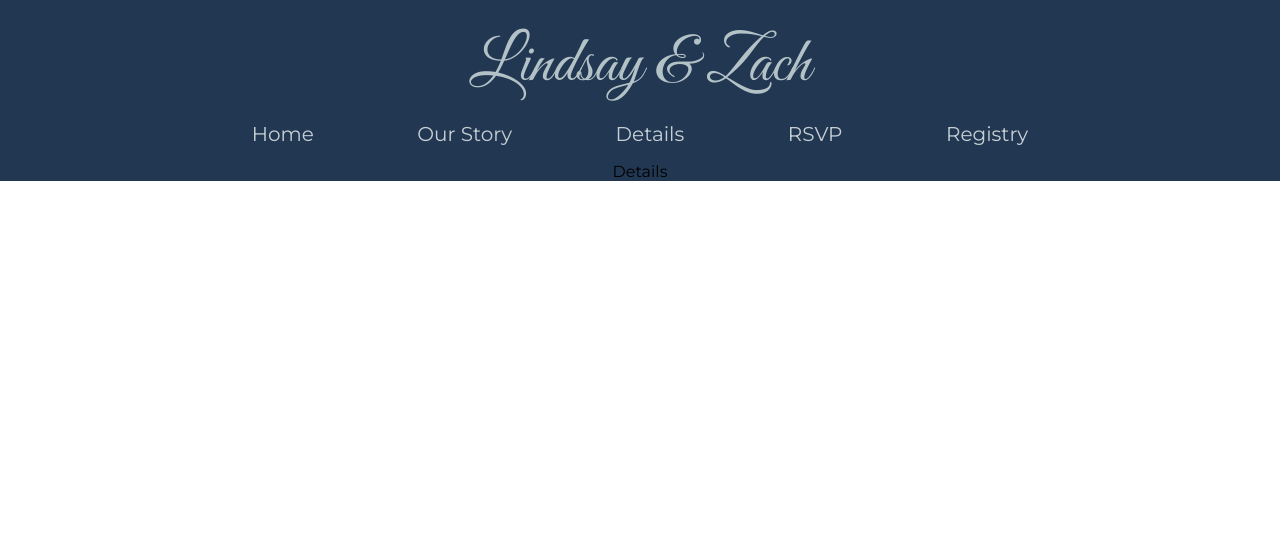
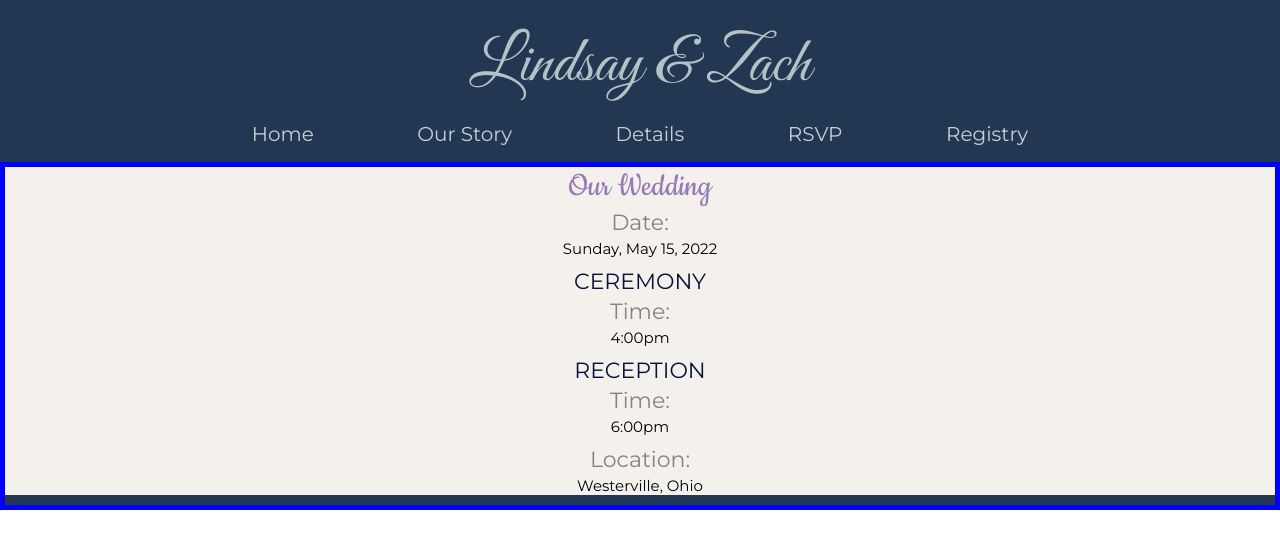
Before and after one commit to nlf4/wedding-site, a React (Create React App) app: page /details in a window 1280 px wide. Shown: the top 548 px of the page. Built offline with nearby package versions, Linux system fonts and the light colour scheme.

Commit message:
details page

```diff
--- a/src/App.css
+++ b/src/App.css
@@ -76,6 +76,12 @@ a.nav-link:hover {
     background-color: #F4F0EC;
 }
 
+
+
+.ceremony-details {
+  border: 5px solid blue;
+}
+
 .card-title {
     font-family: 'Cookie';
     font-size: 35px;
@@ -87,6 +93,13 @@ p#detail-label {
     font-size: 22px;
     color: #848482;
     margin-bottom: 0px;
+}
+
+p#detail-title {
+  font-size: 22px;
+  color: #08123b;
+  margin-bottom: 0px;
+  text-transform: uppercase;
 }
 
 p.card-text {
--- a/src/components/Details.js
+++ b/src/components/Details.js
@@ -1,8 +1,27 @@
 import React from 'react';
+import {Card, CardText, CardBody, CardTitle } from 'reactstrap';
 
 const Details = () => {
   return (
-    <p>Details</p>
+    <div className="details">
+        <Card className="ceremony-details">
+            <CardBody>
+                <div class="body-text">
+                <CardTitle>Our Wedding</CardTitle>
+                <CardText id="detail-label">Date:</CardText>
+                <CardText>Sunday, May 15, 2022</CardText>
+                <CardText id="detail-title">Ceremony</CardText>
+                <CardText id="detail-label">Time:</CardText>
+                <CardText>4:00pm</CardText>
+                <CardText id="detail-title">Reception</CardText>
+                <CardText id="detail-label">Time:</CardText>
+                <CardText>6:00pm</CardText>
+                <CardText id="detail-label">Location:</CardText>
+                <CardText>Westerville, Ohio</CardText>
+                </div>
+            </CardBody>
+        </Card>
+    </div>
   )
 }
 
```
